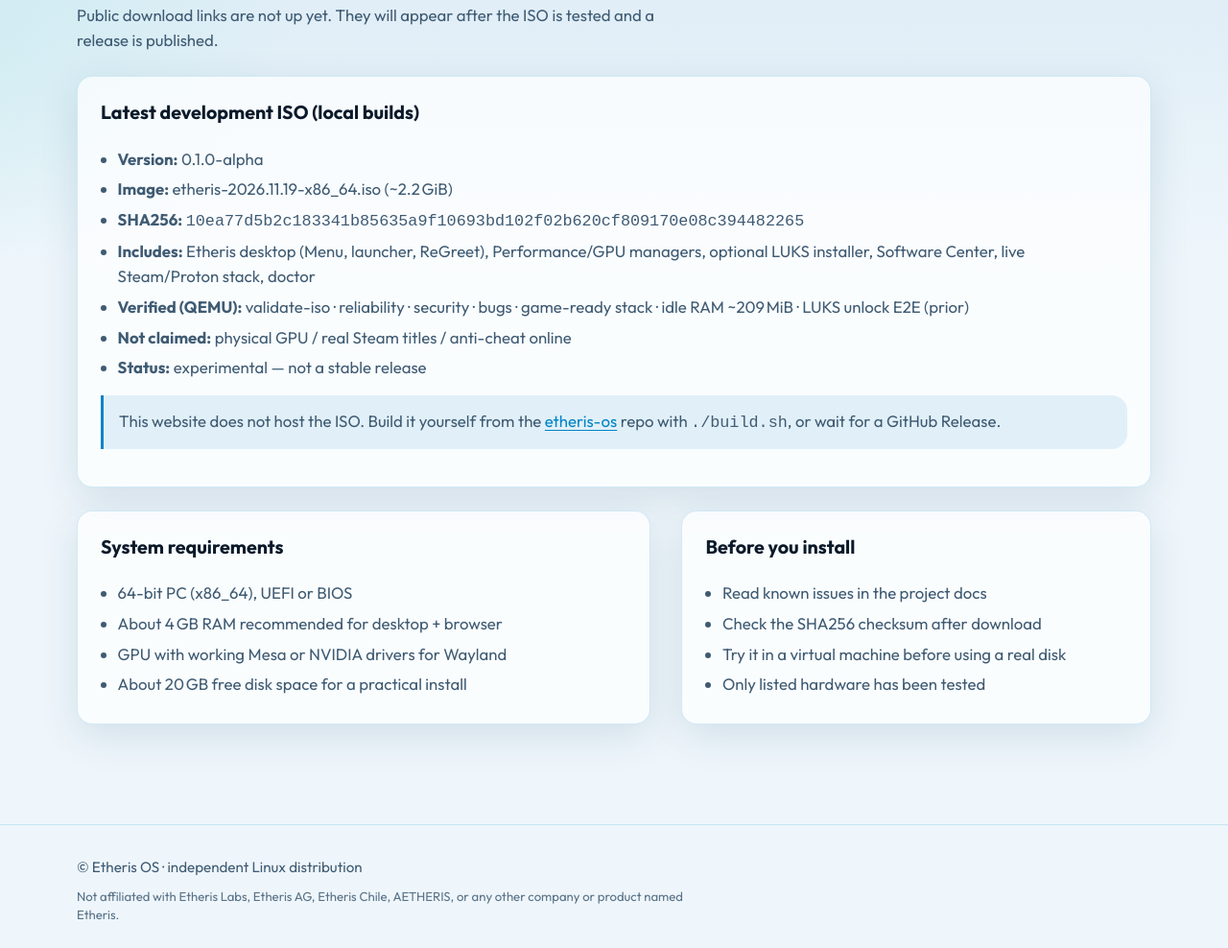
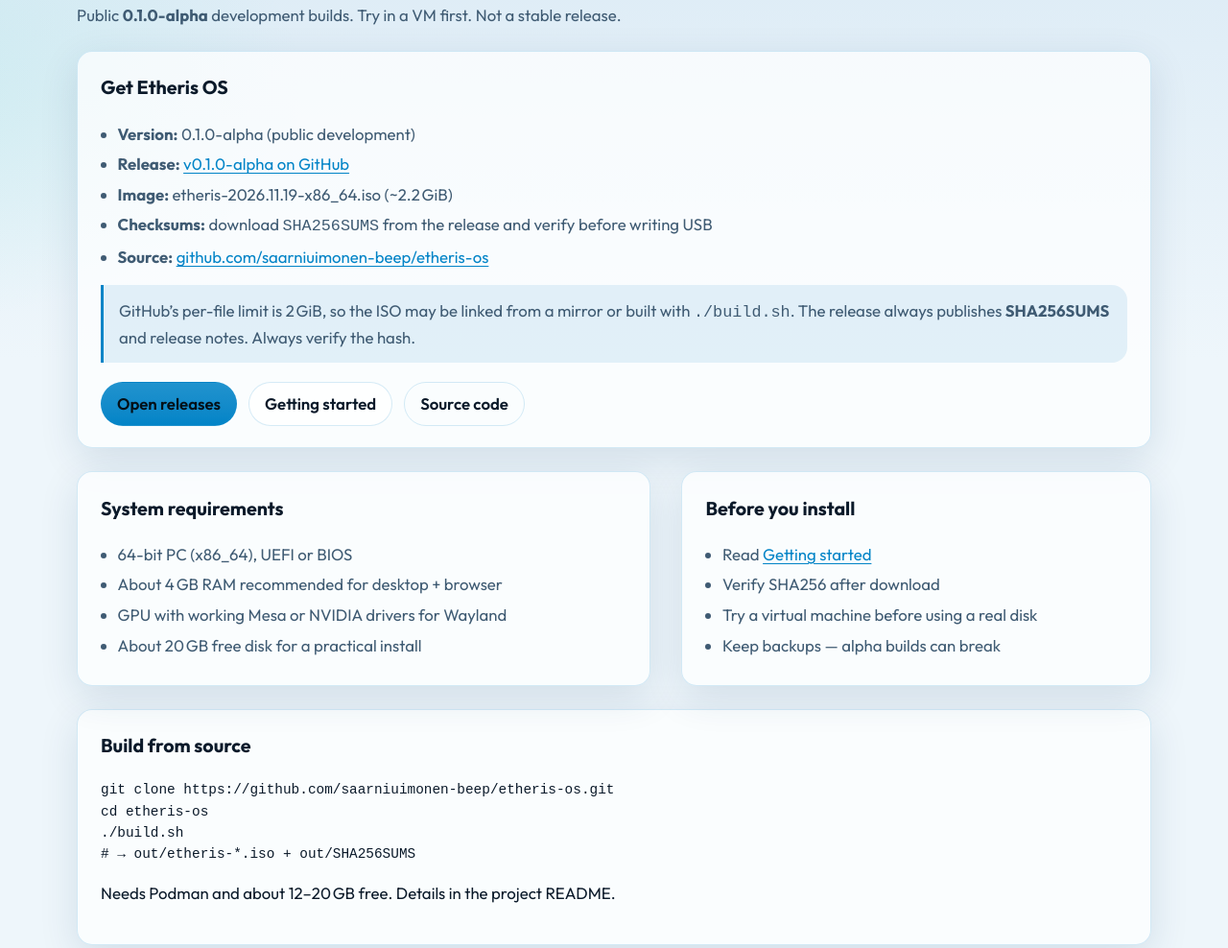
Before and after one commit to saarniuimonen-beep/etheris-website, a plain HTML site: page pages/download.html in a window 1280 px wide. Shown: the part 197-1185 px from the top of the page at 96% size. Drawn offline with Linux system fonts and the light colour scheme.

Commit message:
Publish public-alpha download and community pages.
Point the site at GitHub Releases and Issues so newcomers can find Etheris
outside the private build loop.

Co-authored-by: Cursor <cursoragent@cursor.com>

```diff
--- a/pages/download.html
+++ b/pages/download.html
@@ -4,7 +4,7 @@
   <meta charset="utf-8">
   <meta name="viewport" content="width=device-width, initial-scale=1">
   <title>Download — Etheris OS</title>
-  <meta name="description" content="Etheris OS download status, checksums, and system requirements.">
+  <meta name="description" content="Download Etheris OS 0.1.0-alpha — public development ISO, checksums, and install guide.">
   <link rel="icon" href="../assets/logo.svg" type="image/svg+xml">
   <link rel="stylesheet" href="../css/site.css">
 </head>
@@ -31,21 +31,27 @@
   <main id="main" class="wrap">
     <header class="page-hero">
       <h1>Download</h1>
-      <p>Public download links are not up yet. They will appear after the ISO is tested and a release is published.</p>
+      <p>Public <strong>0.1.0-alpha</strong> development builds. Try in a VM first. Not a stable release.</p>
     </header>
     <section class="section" style="padding-top:0">
       <div class="panel">
-        <h3>Latest development ISO (local builds)</h3>
+        <h3>Get Etheris OS</h3>
         <ul>
-          <li><strong>Version:</strong> 0.1.0-alpha</li>
+          <li><strong>Version:</strong> 0.1.0-alpha (public development)</li>
+          <li><strong>Release:</strong> <a href="https://github.com/saarniuimonen-beep/etheris-os/releases/tag/v0.1.0-alpha">v0.1.0-alpha on GitHub</a></li>
           <li><strong>Image:</strong> etheris-2026.11.19-x86_64.iso (~2.2 GiB)</li>
-          <li><strong>SHA256:</strong> <code>10ea77d5b2c183341b85635a9f10693bd102f02b620cf809170e08c394482265</code></li>
-          <li><strong>Includes:</strong> Etheris desktop (Menu, launcher, ReGreet), Performance/GPU managers, optional LUKS installer, Software Center, live Steam/Proton stack, doctor</li>
-          <li><strong>Verified (QEMU):</strong> validate-iso · reliability · security · bugs · game-ready stack · idle RAM ~209 MiB · LUKS unlock E2E (prior)</li>
-          <li><strong>Not claimed:</strong> physical GPU / real Steam titles / anti-cheat online</li>
-          <li><strong>Status:</strong> experimental — not a stable release</li>
+          <li><strong>Checksums:</strong> download <code>SHA256SUMS</code> from the release and verify before writing USB</li>
+          <li><strong>Source:</strong> <a href="https://github.com/saarniuimonen-beep/etheris-os">github.com/saarniuimonen-beep/etheris-os</a></li>
         </ul>
-        <p class="callout" style="margin-top:1rem">This website does not host the ISO. Build it yourself from the <a href="https://github.com/saarniuimonen-beep/etheris-os">etheris-os</a> repo with <code>./build.sh</code>, or wait for a GitHub Release.</p>
+        <p class="callout" style="margin-top:1rem">
+          GitHub’s per-file limit is 2 GiB, so the ISO may be linked from a mirror or built with <code>./build.sh</code>.
+          The release always publishes <strong>SHA256SUMS</strong> and release notes. Always verify the hash.
+        </p>
+        <div class="hero-actions" style="margin-top:1.25rem">
+          <a class="btn btn-primary" href="https://github.com/saarniuimonen-beep/etheris-os/releases/latest">Open releases</a>
+          <a class="btn" href="https://github.com/saarniuimonen-beep/etheris-os/blob/main/docs/GETTING-STARTED.md">Getting started</a>
+          <a class="btn btn-ghost" href="https://github.com/saarniuimonen-beep/etheris-os">Source code</a>
+        </div>
       </div>
       <div class="split" style="margin-top:1.5rem">
         <div class="panel">
@@ -54,18 +60,26 @@
             <li>64-bit PC (x86_64), UEFI or BIOS</li>
             <li>About 4 GB RAM recommended for desktop + browser</li>
             <li>GPU with working Mesa or NVIDIA drivers for Wayland</li>
-            <li>About 20 GB free disk space for a practical install</li>
+            <li>About 20 GB free disk for a practical install</li>
           </ul>
         </div>
         <div class="panel">
           <h3>Before you install</h3>
           <ul>
-            <li>Read known issues in the project docs</li>
-            <li>Check the SHA256 checksum after download</li>
-            <li>Try it in a virtual machine before using a real disk</li>
-            <li>Only listed hardware has been tested</li>
+            <li>Read <a href="https://github.com/saarniuimonen-beep/etheris-os/blob/main/docs/GETTING-STARTED.md">Getting started</a></li>
+            <li>Verify SHA256 after download</li>
+            <li>Try a virtual machine before using a real disk</li>
+            <li>Keep backups — alpha builds can break</li>
           </ul>
         </div>
+      </div>
+      <div class="panel" style="margin-top:1.5rem">
+        <h3>Build from source</h3>
+        <pre style="overflow:auto;font-size:0.9rem"><code>git clone https://github.com/saarniuimonen-beep/etheris-os.git
+cd etheris-os
+./build.sh
+# → out/etheris-*.iso + out/SHA256SUMS</code></pre>
+        <p>Needs Podman and about 12–20 GB free. Details in the project README.</p>
       </div>
     </section>
   </main>
```
Also changed, not shown: index.html (+13 -12 lines), pages/community.html (+13 -6 lines), pages/development.html (+1 -1 lines), pages/docs.html (+1 -0 lines), 1 other file.
